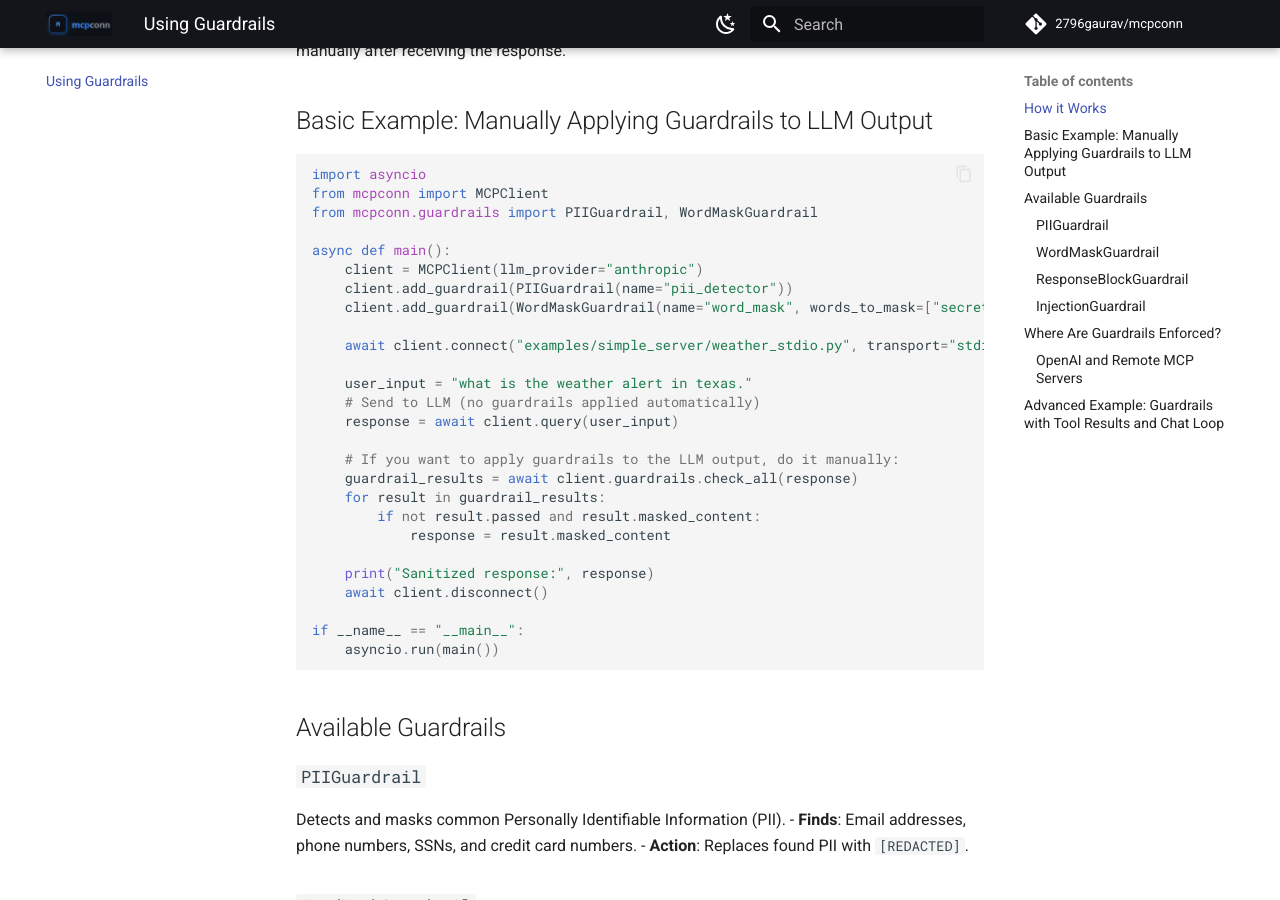
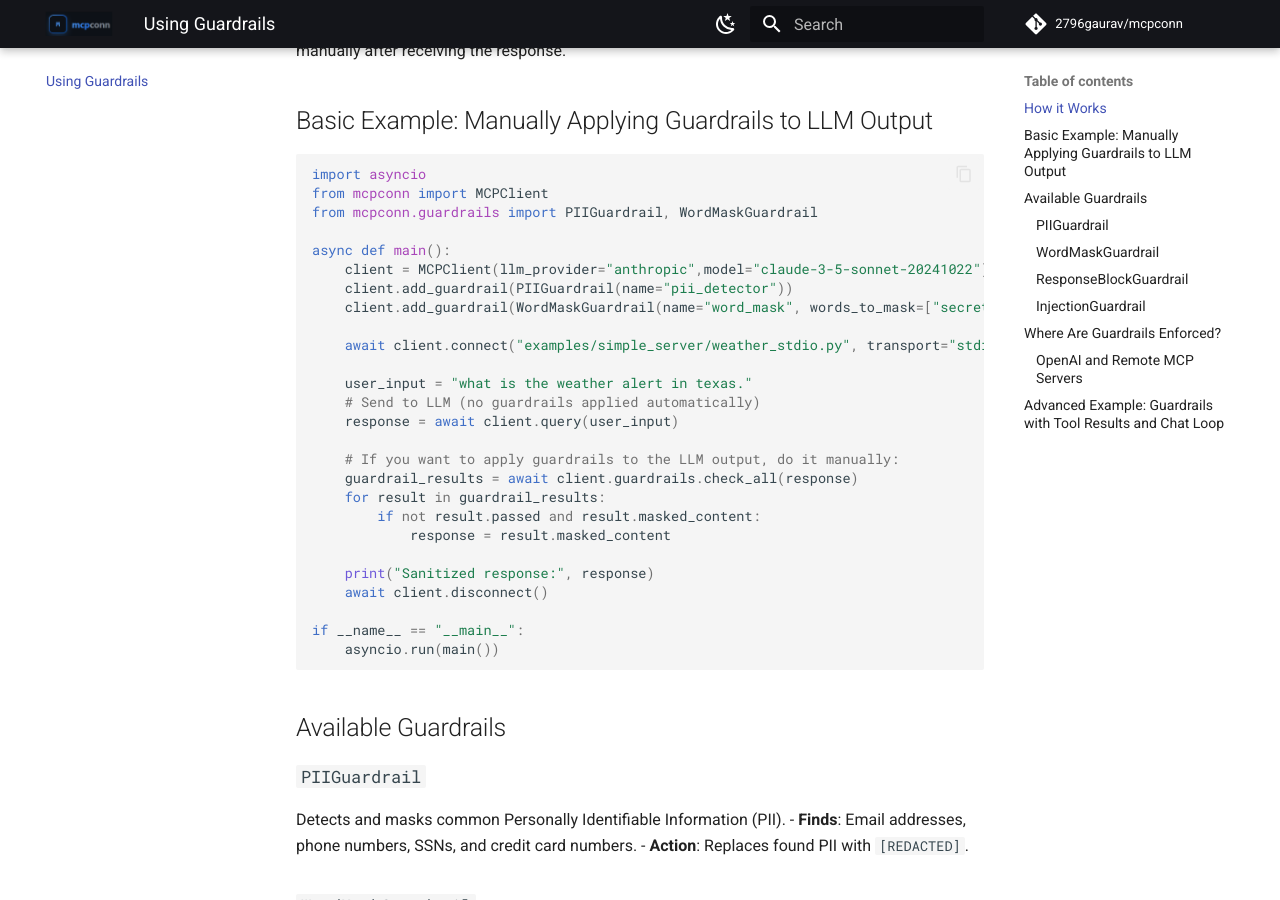
Before and after one commit to 2796gaurav/mcpconn, an MkDocs documentation site: the page built from docs/guardrails.md, in a window 1280 px wide and 900 px high, scrolled down 553 px. Built offline with MkDocs 1.6.1 and Material for MkDocs 9.7.7, drawn with Linux system fonts in a browser that asks for light colours; comment, search, counter and statistics services are not loaded.

```diff
--- a/docs/guardrails.md
+++ b/docs/guardrails.md
@@ -19,7 +19,7 @@ from mcpconn import MCPClient
 from mcpconn.guardrails import PIIGuardrail, WordMaskGuardrail
 
 async def main():
-    client = MCPClient(llm_provider="anthropic")
+    client = MCPClient(llm_provider="anthropic",model="claude-3-5-sonnet-20241022")
     client.add_guardrail(PIIGuardrail(name="pii_detector"))
     client.add_guardrail(WordMaskGuardrail(name="word_mask", words_to_mask=["secret"], replacement="[CENSORED]"))
 
```
